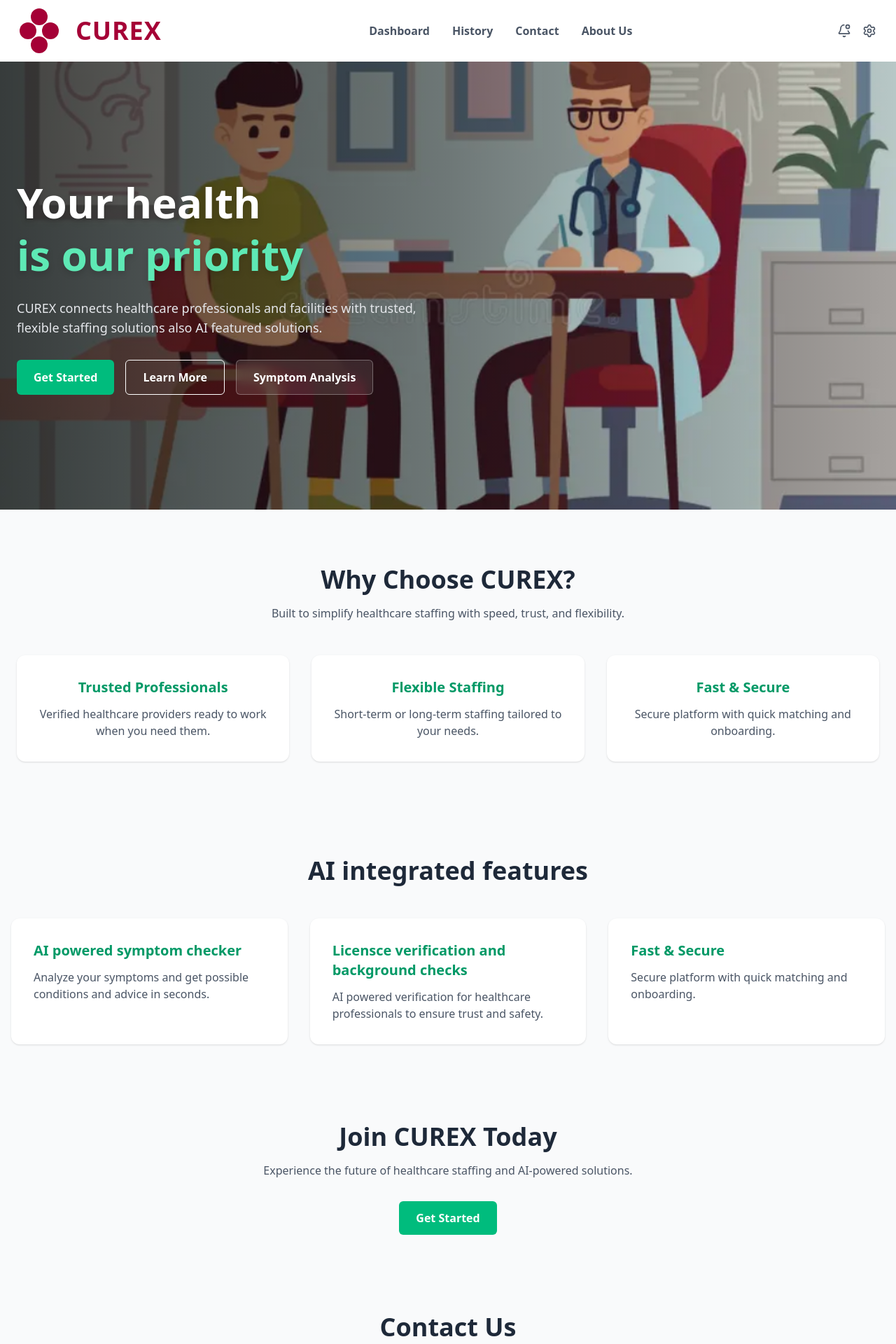
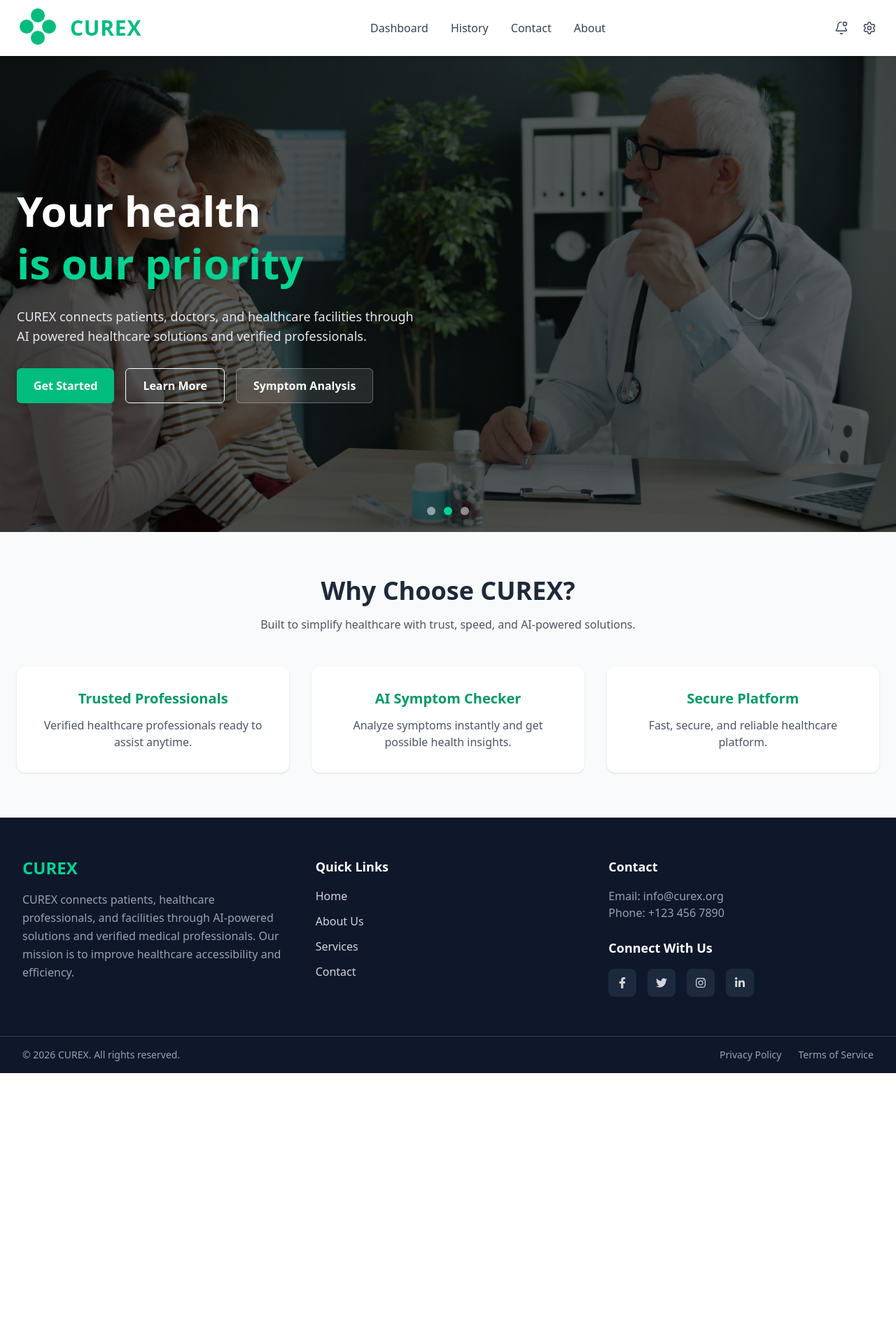
Before and after one commit to 8972-amick/CUREX, a React (Vite) app in the folder Frontend/: page / in a window 1280 px wide. Shown: the top 1920 px of the page at 70% size. After the commit the page ends 1533 px from the top, so only its background shows below. Built offline with nearby package versions, Linux system fonts and the light colour scheme.

Commit message:
update: theme for frontend updated

```diff
--- a/Frontend/src/Components/Navbar.jsx
+++ b/Frontend/src/Components/Navbar.jsx
@@ -1,7 +1,6 @@
-import React from "react";
+import React, { useState, useEffect } from "react";
 import { NavLink } from "react-router-dom";
 import { BellDot, Settings } from "lucide-react";
-import { useState, useEffect } from "react";
 
 export default function Navbar() {
 
@@ -9,11 +8,11 @@ export default function Navbar() {
 
   useEffect(() => {
     const token = localStorage.getItem("token");
-    if (!token) return; // stop if no token
+    if (!token) return;
 
     fetch("http://localhost:3000/api/auth/me", {
       headers: {
-        "Authorization": `Bearer ${token}`,
+        Authorization: `Bearer ${token}`,
       },
     })
       .then((res) => {
@@ -23,34 +22,37 @@ export default function Navbar() {
       .then((data) => setUser({ name: data.name, email: data.email }))
       .catch((err) => console.error("Error fetching user:", err));
   }, []);
-  const userEmail = user.email;
+
   return (
-    <div className="w-full flex flex-row items-center justify-between px-7 py-3  bg-white shadow-sm  top-0 z-50 ">
-     <div className="flex items-center space-x-4 pt 2 w-fit">
+    <div className="w-full flex items-center justify-between px-7 py-3 bg-white dark:bg-slate-900 shadow-sm sticky top-0 z-50">
+
+      {/* LOGO */}
+      <div className="flex items-center space-x-4">
 
         {/* Logo Icon */}
-      <div className="relative w-16 h-16">
-        <div className="absolute top-0 left-4 w-6 h-6 bg-rose-800 rounded-xl"></div>
-        <div className="absolute top-5 left-0 w-6 h-6 bg-rose-800 rounded-xl"></div>
-        <div className="absolute top-5 left-8 w-6 h-6 bg-rose-800 rounded-xl"></div>
-        <div className="absolute top-10 left-4 w-6 h-6 bg-rose-800 rounded-xl"></div>
+        <div className="relative w-14 h-14">
+          <div className="absolute top-0 left-4 w-5 h-5 bg-emerald-500 rounded-xl"></div>
+          <div className="absolute top-4 left-0 w-5 h-5 bg-emerald-500 rounded-xl"></div>
+          <div className="absolute top-4 left-8 w-5 h-5 bg-emerald-500 rounded-xl"></div>
+          <div className="absolute top-8 left-4 w-5 h-5 bg-emerald-500 rounded-xl"></div>
         </div>
 
         {/* Logo Text */}
-      <h1 className="text-4xl font-bold text-rose-800 tracking-wide">
+        <h1 className="text-3xl font-bold text-emerald-500 tracking-wide">
           CUREX
         </h1>
 
       </div>
 
-      {/* Navigation Links */}
-      <div className="flex items-center gap-8 pl-1">
+      {/* NAVIGATION */}
+      <div className="flex items-center gap-8">
+
         <NavLink
           to="/dashboard"
           className={({ isActive }) =>
-            isActive ?
-              "font-bold text-gray-600 border-b-3 border-teal-700"
-            : "text-gray-600 font-semibold transition hover:text-gray-800 border-teal-700"
+            isActive
+              ? "font-semibold text-emerald-500 border-b-2 border-emerald-500 pb-1"
+              : "text-gray-700 dark:text-gray-200 hover:text-emerald-500 transition"
           }
         >
           Dashboard
@@ -59,9 +61,9 @@ export default function Navbar() {
         <NavLink
           to="/history"
           className={({ isActive }) =>
-            isActive ?
-              "font-bold text-gray-600 border-b-3 border-teal-700"
-            : "text-gray-600 font-semibold transition hover:text-gray-800 border-teal-700"
+            isActive
+              ? "font-semibold text-emerald-500 border-b-2 border-emerald-500 pb-1"
+              : "text-gray-700 dark:text-gray-200 hover:text-emerald-500 transition"
           }
         >
           History
@@ -70,9 +72,9 @@ export default function Navbar() {
         <NavLink
           to="/contact"
           className={({ isActive }) =>
-            isActive ?
-              "font-bold text-gray-600 border-b-3 border-teal-700"
-            : "text-gray-600 font-semibold transition hover:text-gray-800 border-teal-700"
+            isActive
+              ? "font-semibold text-emerald-500 border-b-2 border-emerald-500 pb-1"
+              : "text-gray-700 dark:text-gray-200 hover:text-emerald-500 transition"
           }
         >
           Contact
@@ -81,28 +83,33 @@ export default function Navbar() {
         <NavLink
           to="/about"
           className={({ isActive }) =>
-            isActive ?
-              "font-bold text-gray-600 border-b-3 border-teal-700"
-            : "text-gray-600 font-semibold transition hover:text-gray-800 border-teal-700"
+            isActive
+              ? "font-semibold text-emerald-500 border-b-2 border-emerald-500 pb-1"
+              : "text-gray-700 dark:text-gray-200 hover:text-emerald-500 transition"
           }
         >
-          About Us
+          About
         </NavLink>
+
       </div>
 
-      {/* Icons Section */}
-      <div className="flex items-center gap-4">
-        <BellDot className="w-5 h-5 text-gray-600 hover:text-gray-800 cursor-pointer" />
-        <Settings className="w-5 h-5 text-gray-600 hover:text-gray-800 cursor-pointer" />
+      {/* RIGHT SECTION */}
+      <div className="flex items-center gap-5">
+
+        <BellDot className="w-5 h-5 text-gray-600 dark:text-gray-300 hover:text-emerald-500 cursor-pointer transition" />
+
+        <Settings className="w-5 h-5 text-gray-600 dark:text-gray-300 hover:text-emerald-500 cursor-pointer transition" />
+
+        {/* USER INFO */}
+        {user.name && (
+          <div className="px-3 py-1 bg-gray-100 dark:bg-slate-700 rounded-md text-sm text-gray-700 dark:text-gray-200">
+            <p className="font-semibold">{user.name}</p>
+            <p className="text-xs">{user.email}</p>
+          </div>
+        )}
+
       </div>
 
-       {/* User Email / Name */}
-      {user.name && user.email && (
-        <span className="py-1 bg-gray-100 rounded-md text-sm font-medium text-gray-700">
-          <p>{user.name}</p>
-          <p>{user.email}</p>
-        </span>
-      )}
     </div>
   );
 }
--- a/Frontend/src/Components/footer.jsx
+++ b/Frontend/src/Components/footer.jsx
@@ -3,58 +3,113 @@ import { FaFacebookF, FaTwitter, FaInstagram, FaLinkedinIn } from "react-icons/f
 
 const Footer = () => {
   return (
-    <footer className="bg-[#695057] text-white">
-      <div className="max-w-7xl mx-auto px-8 py-10 grid md:grid-cols-3 gap-8">
+    <footer className="bg-slate-900 text-gray-300">
 
-        {/* About */}
+      <div className="max-w-7xl mx-auto px-8 py-14 grid gap-10 md:grid-cols-3">
+
+        {/* Brand Section */}
         <div>
-          <h3 className="text-xl font-bold mb-3">Curex</h3>
-          <p>
-            CUREX is dedicated to providing efficient healthcare staffing
-            solutions during disasters, ensuring that medical professionals
-            are quickly deployed to where they are needed most.
+          <h3 className="text-2xl font-bold text-emerald-400 mb-4">
+            CUREX
+          </h3>
+
+          <p className="text-gray-400 leading-relaxed">
+            CUREX connects patients, healthcare professionals, and facilities
+            through AI-powered solutions and verified medical professionals.
+            Our mission is to improve healthcare accessibility and efficiency.
           </p>
         </div>
 
         {/* Quick Links */}
         <div>
-          <h4 className="text-lg font-semibold mb-3">Quick Links</h4>
-          <ul className="space-y-2">
-            <li className="hover:text-gray-300 cursor-pointer">Home</li>
-            <li className="hover:text-gray-300 cursor-pointer">About Us</li>
-            <li className="hover:text-gray-300 cursor-pointer">Services</li>
+          <h4 className="text-lg font-semibold text-white mb-4">
+            Quick Links
+          </h4>
+
+          <ul className="space-y-3">
+            <li className="hover:text-emerald-400 cursor-pointer transition">
+              Home
+            </li>
+            <li className="hover:text-emerald-400 cursor-pointer transition">
+              About Us
+            </li>
+            <li className="hover:text-emerald-400 cursor-pointer transition">
+              Services
+            </li>
+            <li className="hover:text-emerald-400 cursor-pointer transition">
+              Contact
+            </li>
           </ul>
         </div>
 
-        {/* Contact */}
+        {/* Contact + Social */}
         <div>
-          <h4 className="text-lg font-semibold mb-3">Contact Us</h4>
-          <p>Email: info@curex.org</p>
-          <p>Phone: +123 456 7890</p>
+          <h4 className="text-lg font-semibold text-white mb-4">
+            Contact
+          </h4>
 
-          <h4 className="text-lg font-semibold mb-3 mt-5">Connect With Us</h4>
-          <div className="flex gap-4 text-2xl">
-            <a href="#" className="hover:text-gray-300 transition">
+          <p className="text-gray-400">Email: info@curex.org</p>
+          <p className="text-gray-400">Phone: +123 456 7890</p>
+
+          <h4 className="text-lg font-semibold text-white mt-6 mb-4">
+            Connect With Us
+          </h4>
+
+          <div className="flex gap-4">
+
+            <a
+              href="#"
+              className="p-3 bg-slate-800 rounded-lg hover:bg-emerald-500 hover:text-white transition"
+            >
               <FaFacebookF />
             </a>
-            <a href="#" className="hover:text-gray-300 transition">
+
+            <a
+              href="#"
+              className="p-3 bg-slate-800 rounded-lg hover:bg-emerald-500 hover:text-white transition"
+            >
               <FaTwitter />
             </a>
-            <a href="#" className="hover:text-gray-300 transition">
+
+            <a
+              href="#"
+              className="p-3 bg-slate-800 rounded-lg hover:bg-emerald-500 hover:text-white transition"
+            >
               <FaInstagram />
             </a>
-            <a href="#" className="hover:text-gray-300 transition">
+
+            <a
+              href="#"
+              className="p-3 bg-slate-800 rounded-lg hover:bg-emerald-500 hover:text-white transition"
+            >
               <FaLinkedinIn />
             </a>
+
           </div>
         </div>
 
       </div>
 
-      {/* Bottom Bar */}
-      <div className="border-t border-white/20 text-center py-4 text-sm">
-        © 2026 Curex. All rights reserved.
+      {/* Bottom Section */}
+      <div className="border-t border-slate-700">
+
+        <div className="max-w-7xl mx-auto px-8 py-4 flex flex-col md:flex-row justify-between items-center text-sm text-gray-400">
+
+          <p>© 2026 CUREX. All rights reserved.</p>
+
+          <div className="flex gap-6 mt-2 md:mt-0">
+            <span className="hover:text-emerald-400 cursor-pointer transition">
+              Privacy Policy
+            </span>
+            <span className="hover:text-emerald-400 cursor-pointer transition">
+              Terms of Service
+            </span>
+          </div>
+
+        </div>
+
       </div>
+
     </footer>
   );
 };
--- a/Frontend/src/pages/home.jsx
+++ b/Frontend/src/pages/home.jsx
@@ -1,37 +1,66 @@
-import React from "react";
+import React, { useState, useEffect } from "react";
 import { useNavigate } from "react-router-dom";
-import Footer from "../Components/footer.jsx";
+import Footer from "../Components/footer";
 
+const images = [
+  "/public/1curex.jpg",
+  "/public/2cu.jpg",
+  "/public/img1.png",
 
+];
 
 const Home = () => {
   const navigate = useNavigate();
+  const [current, setCurrent] = useState(0);
+
+  // Auto slide
+  useEffect(() => {
+    const interval = setInterval(() => {
+      setCurrent((prev) => (prev + 1) % images.length);
+    }, 4000);
+
+    return () => clearInterval(interval);
+  }, []);
 
   return (
-    <div className="bg-white min-h-screen">
+    <div className="bg-white dark:bg-gray-900 min-h-screen">
+
       {/* HERO SECTION */}
-      <section className="relative w-full">
-        <img
-          src="img1.png"
-          alt="CUREX healthcare platform"
-          className="w-full h-[80vh] object-cover"
-        />
+      <section className="relative w-full h-[70vh] md:h-[85vh] overflow-hidden">
+
+        {/* Background Image Slider */}
+        {images.map((img, index) => (
+          <img
+            key={index}
+            src={img}
+            alt="Healthcare"
+            className={`absolute w-full h-full object-cover transition-opacity duration-1000 ${
+              index === current ? "opacity-100" : "opacity-0"
+            }`}
+          />
+        ))}
 
         {/* Overlay */}
-        <div className="absolute inset-0 bg-gradient-to-r from-black/70 via-black/40 to-transparent">
-          <div className="max-w-7xl mx-auto h-full px-6 flex flex-col justify-center">
-            <h1 className="text-white text-4xl md:text-6xl font-bold leading-tight drop-shadow-lg">
+        <div className="absolute inset-0 bg-black/60"></div>
+
+        {/* Content */}
+        <div className="relative z-10 max-w-7xl mx-auto px-6 h-full flex items-start md:items-center">
+
+          <div className="pt-16 md:pt-0 max-w-xl">
+
+            {/* TEXT START ALIGNED */}
+            <h1 className="text-white text-3xl sm:text-4xl md:text-6xl font-bold leading-tight">
               Your health <br />
-              <span className="text-emerald-300">is our priority</span>
+              <span className="text-emerald-400">is our priority</span>
             </h1>
 
-            <p className="mt-6 max-w-xl text-gray-200 text-lg">
-              CUREX connects healthcare professionals and facilities with
-              trusted, flexible staffing solutions also AI featured solutions.
+            <p className="mt-6 text-gray-200 text-sm sm:text-base md:text-lg">
+              CUREX connects patients, doctors, and healthcare facilities
+              through AI powered healthcare solutions and verified professionals.
             </p>
 
             {/* CTA Buttons */}
-            <div className="mt-8 flex gap-4">
+            <div className="mt-8 flex flex-wrap gap-4">
               <button
                 onClick={() => navigate("/login")}
                 className="px-6 py-3 bg-emerald-500 text-white font-semibold rounded-md hover:bg-emerald-600 transition"
@@ -45,6 +74,7 @@ const Home = () => {
               >
                 Learn More
               </button>
+
               <button
                 onClick={() => navigate("/symptoms")}
                 className="px-6 py-3 bg-white/10 backdrop-blur text-white border border-white/30 font-semibold rounded-md hover:bg-white hover:text-black transition"
@@ -52,124 +82,73 @@ const Home = () => {
                 Symptom Analysis
               </button>
             </div>
+
           </div>
+        </div>
+
+        {/* Slider Dots */}
+        <div className="absolute bottom-6 w-full flex justify-center gap-3">
+          {images.map((_, index) => (
+            <div
+              key={index}
+              onClick={() => setCurrent(index)}
+              className={`w-3 h-3 rounded-full cursor-pointer ${
+                index === current ? "bg-emerald-400" : "bg-white/50"
+              }`}
+            />
+          ))}
+        </div>
+
+      </section>
+
+      {/* FEATURES SECTION */}
+      <section className="py-16 bg-gray-50 dark:bg-gray-800">
+        <div className="max-w-7xl mx-auto px-6 text-center">
+
+          <h2 className="text-3xl md:text-4xl font-bold text-gray-800 dark:text-white">
+            Why Choose CUREX?
+          </h2>
+
+          <p className="mt-4 text-gray-600 dark:text-gray-300 max-w-2xl mx-auto">
+            Built to simplify healthcare with trust, speed, and AI-powered solutions.
+          </p>
+
+          <div className="mt-12 grid grid-cols-1 md:grid-cols-3 gap-8">
+
+            <div className="bg-white dark:bg-gray-700 p-8 rounded-xl shadow">
+              <h3 className="text-xl font-semibold text-emerald-600">
+                Trusted Professionals
+              </h3>
+              <p className="mt-3 text-gray-600 dark:text-gray-300">
+                Verified healthcare professionals ready to assist anytime.
+              </p>
+            </div>
+
+            <div className="bg-white dark:bg-gray-700 p-8 rounded-xl shadow">
+              <h3 className="text-xl font-semibold text-emerald-600">
+                AI Symptom Checker
+              </h3>
+              <p className="mt-3 text-gray-600 dark:text-gray-300">
+                Analyze symptoms instantly and get possible health insights.
+              </p>
+            </div>
+
+            <div className="bg-white dark:bg-gray-700 p-8 rounded-xl shadow">
+              <h3 className="text-xl font-semibold text-emerald-600">
+                Secure Platform
+              </h3>
+              <p className="mt-3 text-gray-600 dark:text-gray-300">
+                Fast, secure, and reliable healthcare platform.
+              </p>
+            </div>
+
+          </div>
+
         </div>
       </section>
 
-      {/* FEATURES SECTION */}
-      <section className="py-20 bg-gray-50">
-        <div className="max-w-7xl mx-auto px-6 text-center">
-          <h2 className="text-3xl md:text-4xl font-bold text-gray-800">
-            Why Choose CUREX?
-          </h2>
+      <Footer />
 
-          <p className="mt-4 text-gray-600 max-w-2xl mx-auto">
-            Built to simplify healthcare staffing with speed, trust, and
-            flexibility.
-          </p>
-
-          <div className="mt-12 grid grid-cols-1 md:grid-cols-3 gap-8">
-            <div className="bg-white p-8 rounded-xl shadow hover:shadow-lg transition">
-              <h3 className="text-xl font-semibold text-emerald-600">
-                Trusted Professionals
-              </h3>
-              <p className="mt-3 text-gray-600">
-                Verified healthcare providers ready to work when you need them.
-              </p>
-            </div>
-
-            <div className="bg-white p-8 rounded-xl shadow hover:shadow-lg transition">
-              <h3 className="text-xl font-semibold text-emerald-600">
-                Flexible Staffing
-              </h3>
-              <p className="mt-3 text-gray-600">
-                Short-term or long-term staffing tailored to your needs.
-              </p>
-            </div>
-
-            <div className="bg-white p-8 rounded-xl shadow hover:shadow-lg transition">
-              <h3 className="text-xl font-semibold text-emerald-600">
-                Fast & Secure
-              </h3>
-              <p className="mt-3 text-gray-600">
-                Secure platform with quick matching and onboarding.
-              </p>
-            </div>
-          </div>
-        </div>
-      </section>
-      <section className="py-14 bg-gray-50">
-        <div className="max-w-7xl mx-auto px-4 text-center">
-          <h2 className="text-3xl md:text-4xl font-bold text-gray-800">
-            AI integrated features
-          </h2>
-        </div>
-        <div className="mt-12 px-4 grid grid-cols-1 md:grid-cols-3 gap-8">
-          <div className="bg-white p-8 rounded-xl shadow hover:shadow-lg transition">
-            <h3 className="text-xl font-semibold text-emerald-600">
-              AI powered symptom checker
-            </h3>
-            <p className="mt-3 text-gray-600">
-              Analyze your symptoms and get possible conditions and advice in
-              seconds.
-            </p>
-
-          </div>
-
-          <div className="bg-white p-8 rounded-xl shadow hover:shadow-lg transition">
-            <h3 className="text-xl font-semibold text-emerald-600">
-              Licensce verification and background checks
-            </h3>
-            <p className="mt-3 text-gray-600">
-              AI powered verification for healthcare professionals to ensure
-              trust and safety.
-            </p>
-          </div>
-
-          <div className="bg-white p-8 rounded-xl shadow hover:shadow-lg transition">
-            <h3 className="text-xl font-semibold text-emerald-600">
-              Fast & Secure
-            </h3>
-            <p className="mt-3 text-gray-600">
-              Secure platform with quick matching and onboarding.
-            </p>
-          </div>
-        </div>
-      </section>
-      <section className="py-14 bg-gray-50">
-        <div className="max-w-7xl mx-auto px-4 text-center">
-          <h2 className="text-3xl md:text-4xl font-bold text-gray-800">
-            Join CUREX Today
-          </h2>
-          <p className="mt-4 text-gray-600 max-w-2xl mx-auto">
-            Experience the future of healthcare staffing and AI-powered solutions.
-          </p>
-          <button
-            onClick={() => navigate("/login")}
-            className="mt-8 px-6 py-3 bg-emerald-500 text-white font-semibold rounded-md hover:bg-emerald-600 transition"
-          >
-            Get Started
-          </button>
-        </div>
-      </section>
-      <section className="py-14 bg-gray-50">
-        <div className="max-w-7xl mx-auto px-4 text-center">
-          <h2 className="text-3xl md:text-4xl font-bold text-gray-800">
-            Contact Us
-          </h2>
-          <p className="mt-4 text-gray-600 max-w-2xl mx-auto">
-            Have questions or want to learn more? Reach out to our team for
-            personalized assistance.
-          </p>
-          <button
-            onClick={() => navigate("/contact")}
-            className="mt-8 px-6 py-3 bg-emerald-500 text-white font-semibold rounded-md hover:bg-emerald-600 transition"
-          >
-            Contact Us
-          </button>
-        </div>
-      </section>
-      <Footer />
     </div>
   );
 };
```
Also changed, not shown: Frontend/src/Components/Sidebar.jsx (+51 -13 lines), Frontend/src/pages/Dashboard.jsx (+45 -35 lines), Frontend/public/2cu.jpg (added), 1 other file (tests, documents, lock files or other folders). Lines whose indentation alone changed are shown as unchanged.
